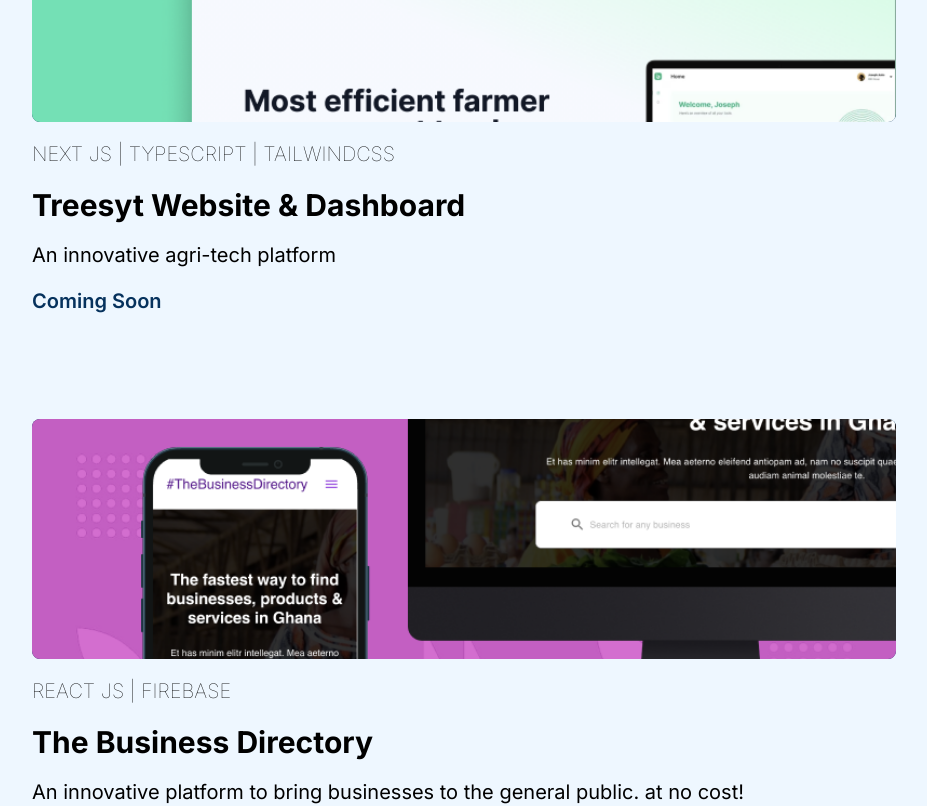
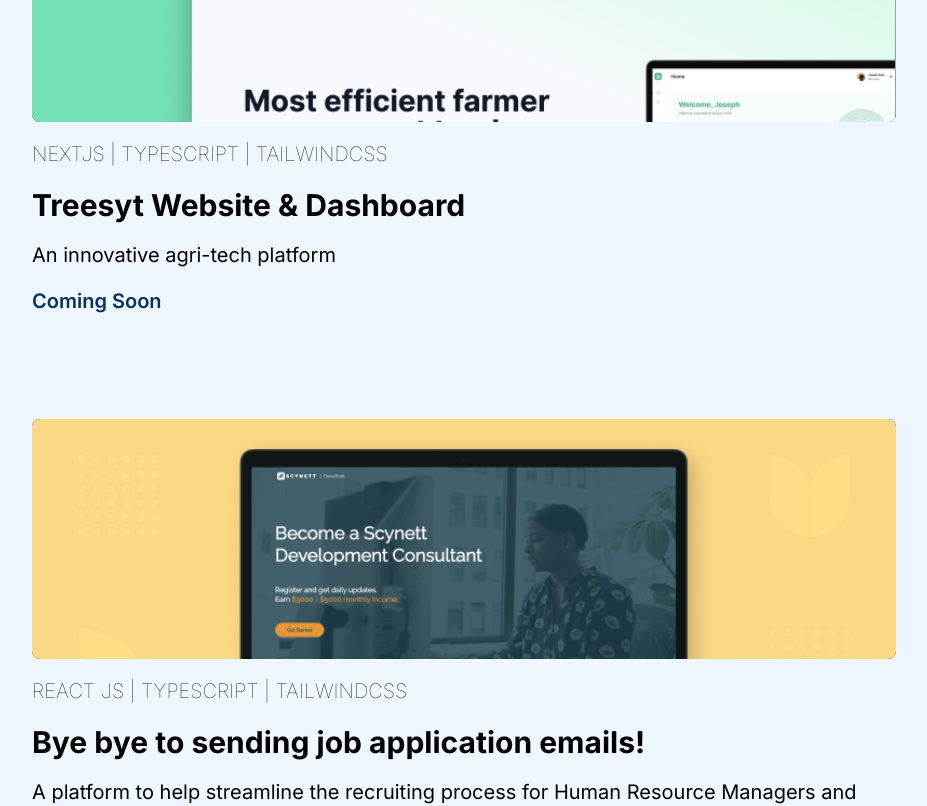
Before and after one commit to XanderSelorm/xander-selorm-portfolio, a Next.js app: page / in a window 1280 px wide. Shown: the part 2400-3206 px from the top of the page, without its empty margins (176-1103 px from the left). Built offline with nearby package versions, Linux system fonts and the light colour scheme.

Commit message:
removed business directory from projects

```diff
--- a/resources/projects-data.ts
+++ b/resources/projects-data.ts
@@ -2,58 +2,62 @@
 
 const projectsData: IProject[] = [
   {
-        id: "vizitors-log",
-        name: "Maintaining a record of all the visitors in the workplace",
-            url: "https://www.vizitorslog.com",
+    id: 'vizitors-log',
+    name: 'Maintaining a record of all the visitors in the workplace',
+    url: 'https://www.vizitorslog.com',
     description: `Vizitorslog streamlines the process of screening, validating, and monitoring individuals/customers across all your business locations, while ensuring compliance with privacy and safety regulations.`,
-            image: "/imgs/vizitors-log-project.png",
-        stack: "React JS | TypeScript | TailwindCSS",
-        page: "/projects/vizitors-log",
+    image: '/imgs/vizitors-log-project.png',
+    stack: 'React JS | TypeScript | TailwindCSS',
+    page: '/projects/vizitors-log',
   },
   {
-            id: "tailors-note",
-            name: "A productivity tool for the modern day couture",
-            url: "https://www.tailorsnote.com",
-            page: "/projects/tailors-note",
-            description: "Tailorsnote offers a novel solution for fashion designers to efficiently manage measurement details, tasks, and customers' data and communications.",
-            image: "/imgs/tailors-note-project.png",
-            stack: "Flutter | Firebase | HTML/CSS",
+    id: 'tailors-note',
+    name: 'A productivity tool for the modern day couture',
+    url: 'https://www.tailorsnote.com',
+    page: '/projects/tailors-note',
+    description:
+      "Tailorsnote offers a novel solution for fashion designers to efficiently manage measurement details, tasks, and customers' data and communications.",
+    image: '/imgs/tailors-note-project.png',
+    stack: 'Flutter | Firebase | HTML/CSS',
     // linkText:""
   },
   {
-            id: "urcook",
-            name: "Order your favorite meals from your favorite chefs!",
-            url: "https://play.google.com/store/apps/details?id=com.arbutus.urcook",
-            description: "This is a customer facing apllication which brings cutomers directly in touch with their favorite chefs for their favorite meals.",
-            image: "/imgs/urcook-project.png",
-            stack: "Flutter | Firebase",
-            page: "/projects/urcook",
+    id: 'urcook',
+    name: 'Order your favorite meals from your favorite chefs!',
+    url: 'https://play.google.com/store/apps/details?id=com.arbutus.urcook',
+    description:
+      'This is a customer facing apllication which brings cutomers directly in touch with their favorite chefs for their favorite meals.',
+    image: '/imgs/urcook-project.png',
+    stack: 'Flutter | Firebase',
+    page: '/projects/urcook',
   },
   {
-            id: "treesyt",
-            name: "Treesyt Website & Dashboard",
+    id: 'treesyt',
+    name: 'Treesyt Website & Dashboard',
     url: null,
-            description: "An innovative agri-tech platform",
-            image: "/imgs/treesyt-project.png",
-            stack: "Next JS | TypeScript | TailwindCSS",
+    description: 'An innovative agri-tech platform',
+    image: '/imgs/treesyt-project.png',
+    stack: 'NextJS | TypeScript | TailwindCSS',
   },
+  //   {
+  //     id: 'tbd',
+  //     name: 'The Business Directory',
+  //     url: 'https://www.wedeyvolta.com',
+  //     description:
+  //       'An innovative platform to bring businesses to the general public. at no cost!',
+  //     image: '/imgs/business-directory-project.png',
+  //     stack: 'React JS | Firebase',
+  //     page: '/projects/tbd',
+  //   },
   {
-            id: "tbd",
-            name: "The Business Directory",
-            url: "https://www.wedeyvolta.com",
-            description: "An innovative platform to bring businesses to the general public. at no cost!",
-            image: "/imgs/business-directory-project.png",
-            stack: "React JS | Firebase",
-            page: "/projects/tbd",
+    id: 'devspool',
+    name: 'Bye bye to sending job application emails!',
+    url: null,
+    description:
+      'A platform to help streamline the recruiting process for Human Resource Managers and applicants seeking to join Scynett.',
+    image: '/imgs/devs-pool-project.png',
+    stack: 'React JS | TypeScript | TailwindCSS',
   },
-        {
-            id: "devspool",
-            name: "Bye bye to sending job application emails!",
-            url: null,
-            description: "A platform to help streamline the recruiting process for Human Resource Managers and applicants seeking to join Scynett.",
-            image: "/imgs/devs-pool-project.png",
-            stack: "React JS | TypeScript | TailwindCSS",
-        }
 ];
 
 export default projectsData;
```
Lines whose indentation alone changed are shown as unchanged.
